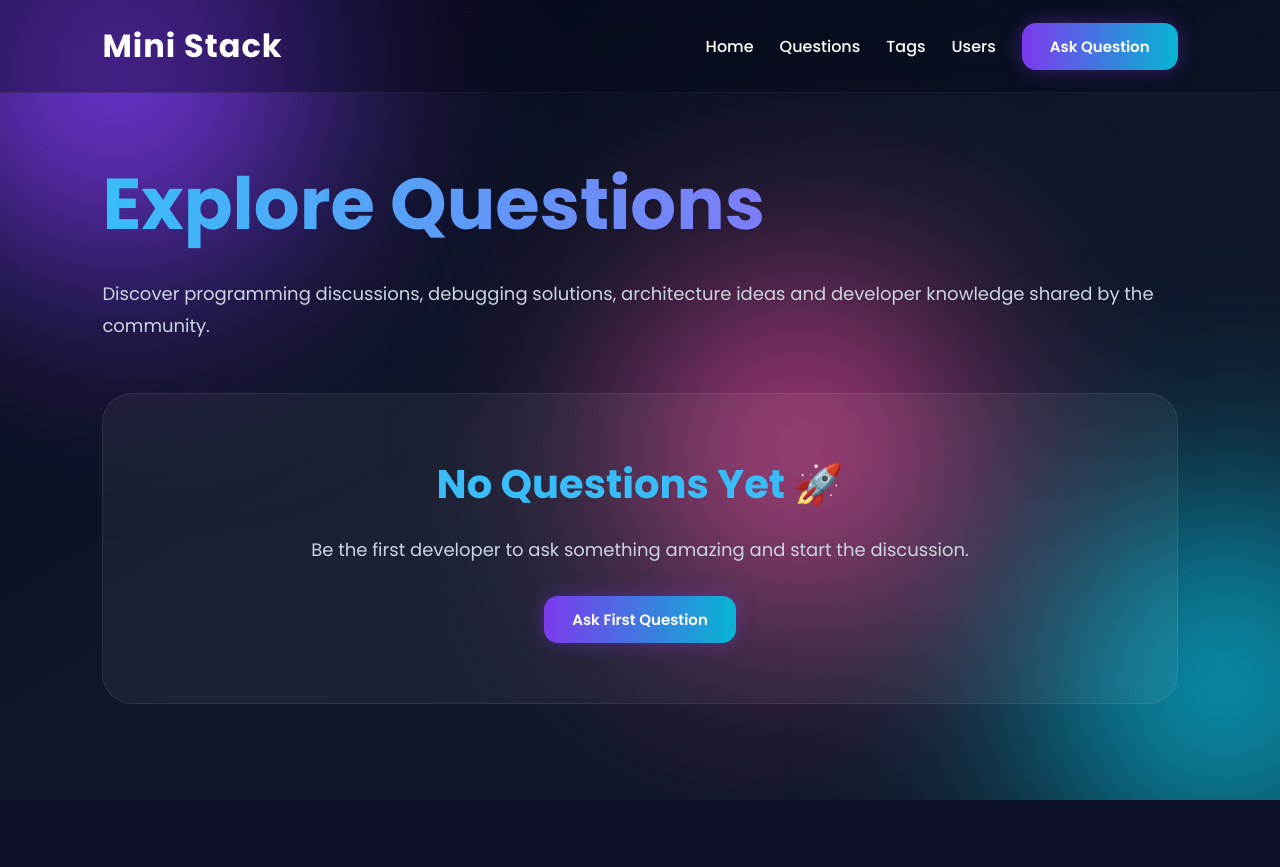
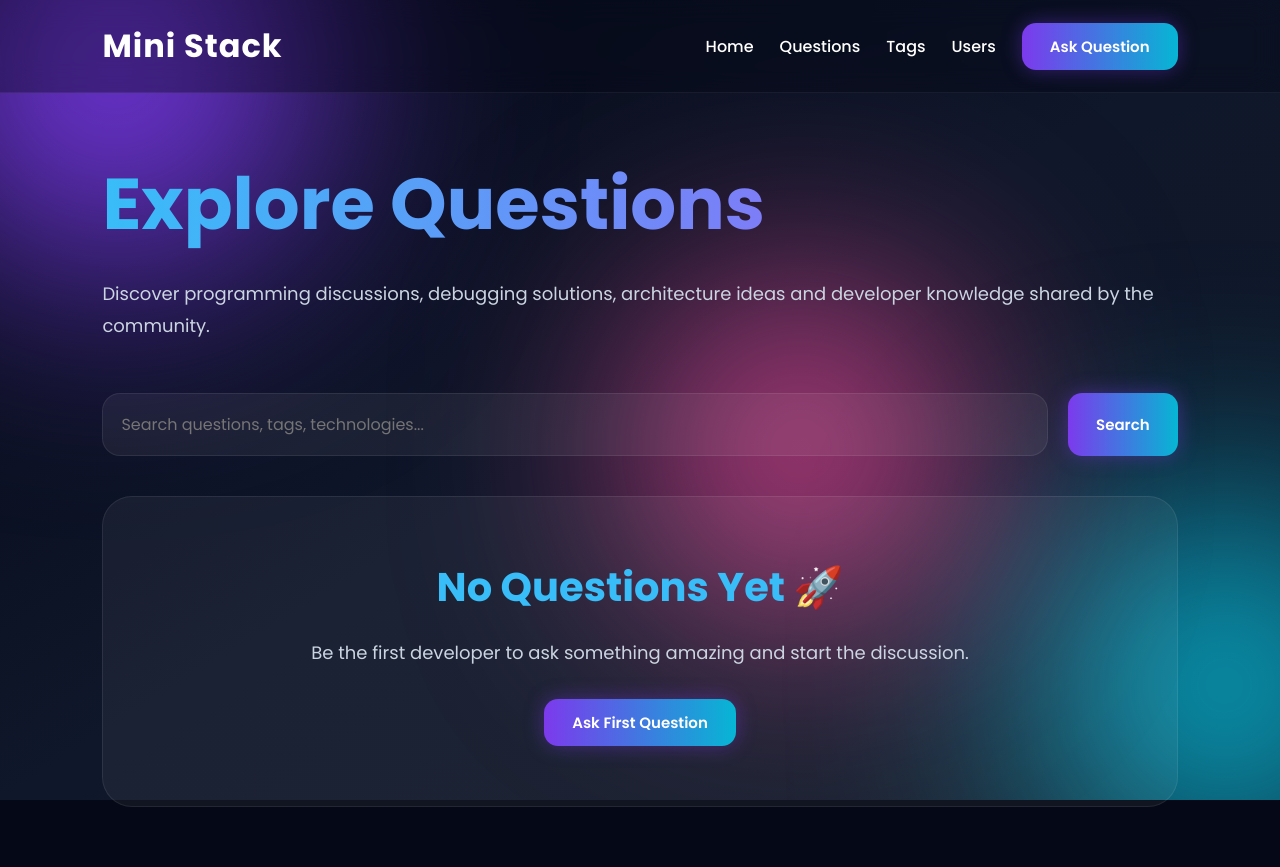
Before and after one commit to AaryaMakanikar3003/Mini-Stack-Overflow-Python-Project-using-Flask, a Flask app: page /questions in a window 1280 px wide. Before the commit the page ends 800 px from the top, so only its background shows below. Run offline with Flask 3, Linux system fonts and the light colour scheme; data that the repository does not hold is empty.

Commit message:
Implemented a Search system using regrex

```diff
--- a/app/models/questionModel.py
+++ b/app/models/questionModel.py
@@ -54,3 +54,33 @@ class Question:
                 }
             }
         )
+
+    @staticmethod
+    def search_questions(search_text):
+
+        return list(
+            questions_collection.find(
+                {
+                    '$or': [
+                        {
+                            'title': {
+                                '$regex': search_text,
+                                '$options': 'i'
+                            }
+                        },
+                        {
+                            'description': {
+                                '$regex': search_text,
+                                '$options': 'i'
+                            }
+                        },
+                        {
+                            'tags': {
+                                '$regex': search_text,
+                                '$options': 'i'
+                            }
+                        }
+                    ]
+                }
+            ).sort('_id', -1)
+        )
--- a/app/routes/questionRoute.py
+++ b/app/routes/questionRoute.py
@@ -46,7 +46,15 @@ def ask_question():
 @question_bp.route('/questions')
 def questions_feed():
 
-    questions = Question.get_all_questions()
+    search=request.args.get('search')
+
+    if search:
+
+        questions=Question.search_questions(search)
+
+    else:
+
+        questions=Question.get_all_questions()
 
     return render_template(
         'questions.html',
--- a/app/templates/questions.html
+++ b/app/templates/questions.html
@@ -508,6 +508,44 @@
             transition:0.3s;
         }
 
+        .search-box{
+            width:100%;
+
+            margin-bottom:40px;
+
+            display:flex;
+
+            gap:20px;
+        }
+
+        .search-box input{
+
+            flex:1;
+
+            padding:18px;
+
+            border:none;
+
+            outline:none;
+
+            border-radius:18px;
+
+            background:rgba(255,255,255,0.06);
+
+            border:1px solid rgba(255,255,255,0.08);
+
+            color:white;
+
+            font-size:16px;
+        }
+
+        .search-box input:focus{
+
+            border:1px solid #38bdf8;
+
+            box-shadow:0 0 20px rgba(56,189,248,0.3);
+        }
+
     </style>
 </head>
 
@@ -562,6 +600,13 @@
             Discover programming discussions, debugging solutions,
             architecture ideas and developer knowledge shared by the community.
         </p>
+
+        <form class="search-box" method="GET">
+            <input type="text" name="search"placeholder="Search questions, tags, technologies...">
+            <button class="btn" type="submit">
+                Search
+            </button>
+        </form>
 
         {% if questions %}
 
```
